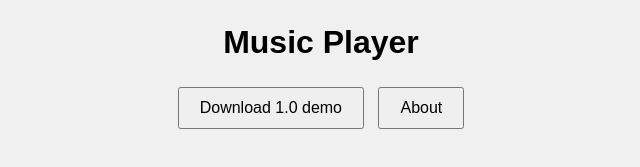
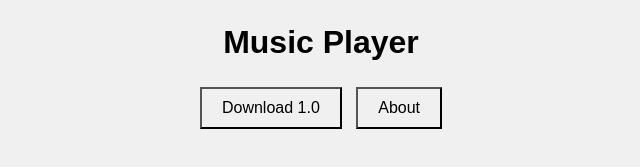
Before and after one commit to ownerofuzb/music-player, a plain HTML site: page index.html in a window 1280 px wide. Shown: the part 419-586 px from the top of the page, without its empty margins (319-959 px from the left). Drawn offline with Linux system fonts and the light colour scheme.

Commit message:
Update index.html

```diff
--- a/index.html
+++ b/index.html
@@ -1,5 +1,6 @@
 <!DOCTYPE html>
 <html lang="en">
+
 <head>
     <meta charset="UTF-8">
     <meta name="viewport" content="width=device-width, initial-scale=1.0">
@@ -16,42 +17,56 @@
             margin: 0;
             background-color: #f0f0f0;
         }
+
         .container {
             text-align: center;
         }
+
         .logo {
             max-width: 150px;
             margin-bottom: 20px;
         }
+
         .buttons {
             margin-top: 20px;
         }
+
         button {
             padding: 10px 20px;
             margin: 5px;
             font-size: 16px;
             cursor: pointer;
+            user-select: none;
+            background-color: #f0f0f0;
+            color: black;
+            border-color: black;
+        }
+
+        button:hover {
+            background-color: rgba(0, 0, 0, 0.100);
         }
     </style>
 </head>
+
 <body>
     <div class="container">
         <img src="logo.png" alt="App Logo" class="logo">
         <h1>Music Player</h1>
         <div class="buttons">
-            <button onclick="downloadApp()">Download 1.0 demo</button>
+            <button onclick="downloadApp()">Download 1.0</button>
             <button onclick="showAbout()">About</button>
         </div>
     </div>
 
     <script>
         function downloadApp() {
-window.open("https://ownerofuzb.github.io/music-player/app/music-player.apk", "_blank");
+            window.open("https://ownerofuzb.github.io/music-player/app/music-player.apk", "_blank");
         }
 
         function showAbout() {
-            window.open("https://ownerofuzb.github.io", "_blank");
+            window.open("https://github.com/ownerofuzb/music-player", "_blank");
         }
     </script>
 </body>
+
 </html>
```
